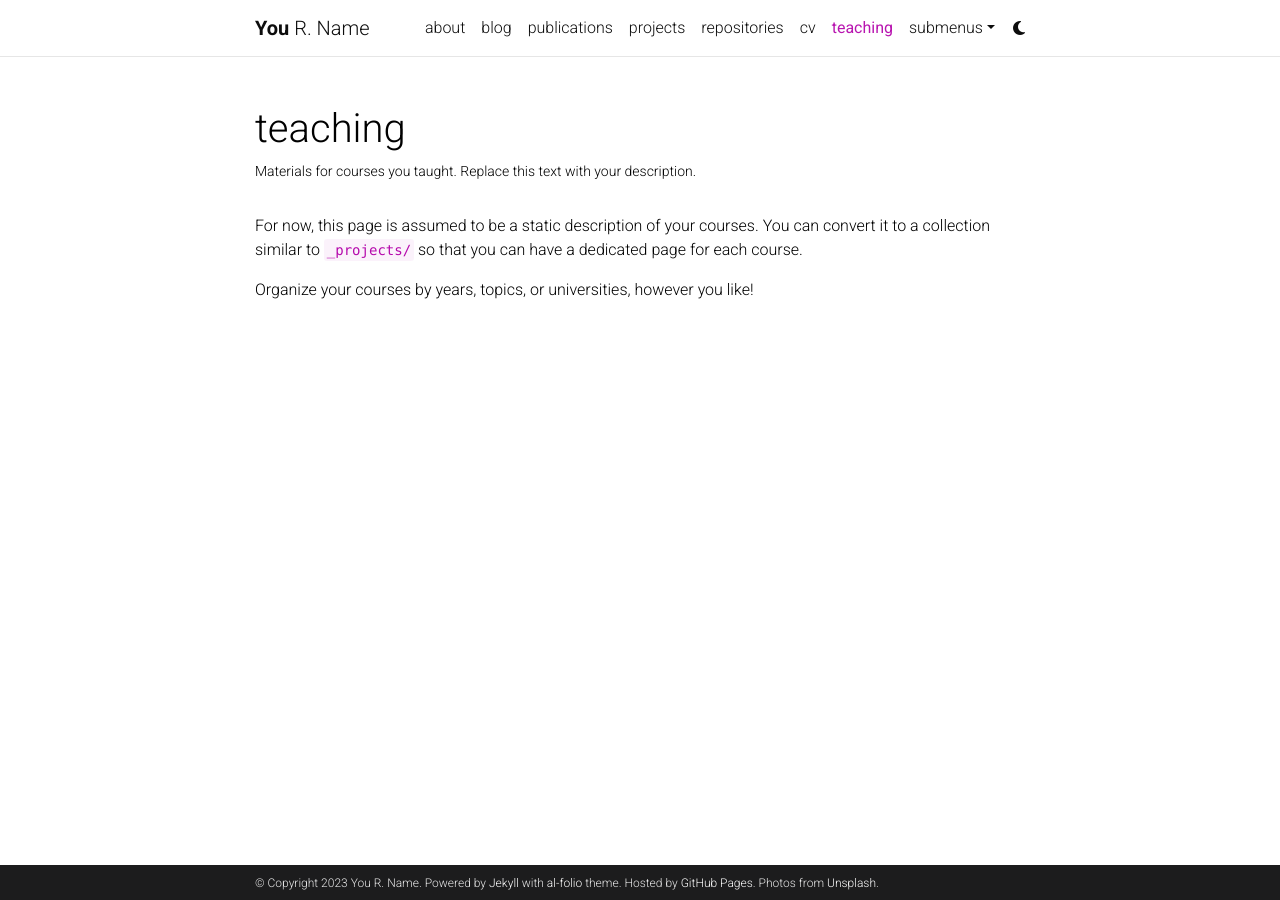
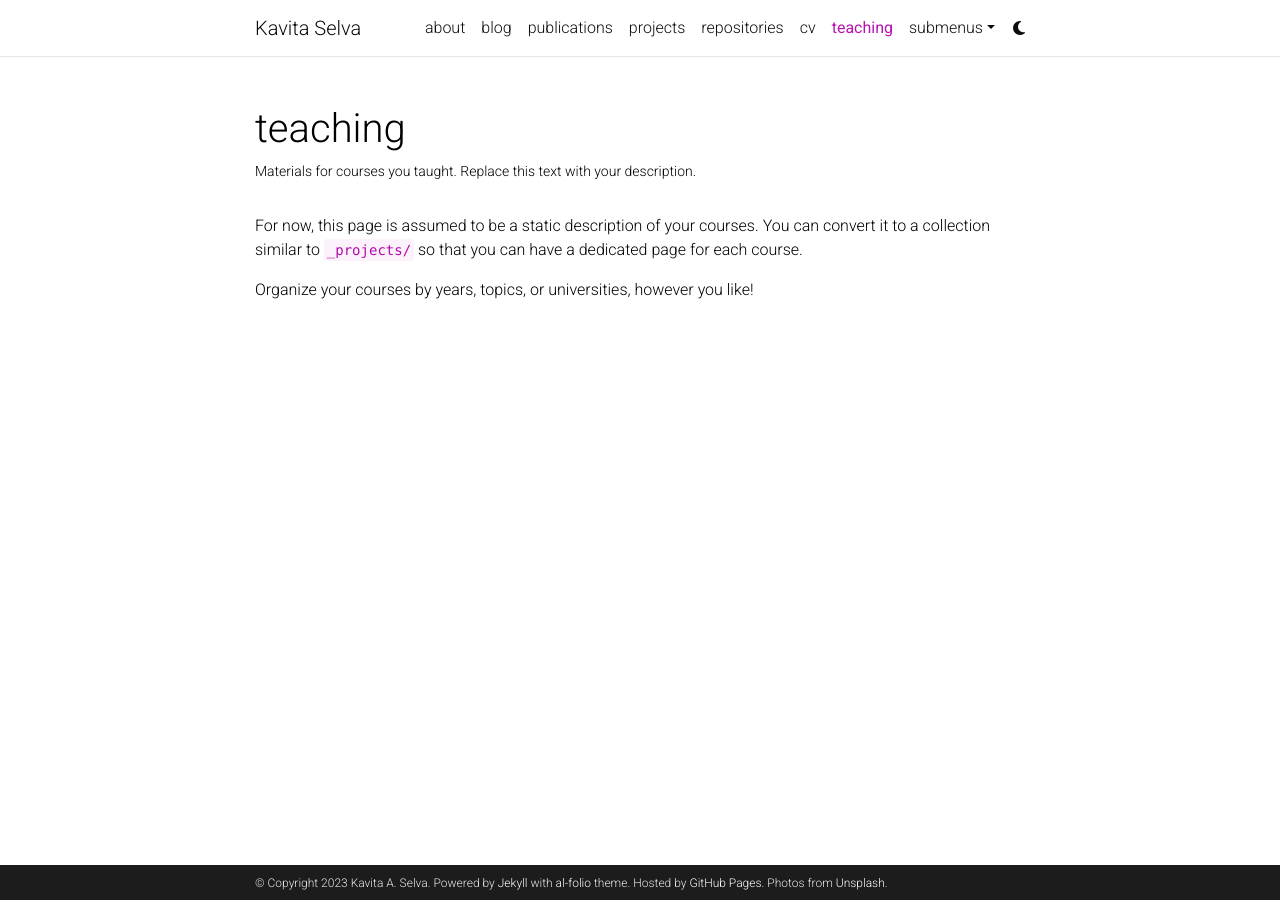
Before and after one commit to kaselva/kaselva.github.io, a Jekyll site: the page built from _pages/teaching.md, in a window 1280 px wide. Built offline with Jekyll 4.4.1, drawn with Linux system fonts in a browser that asks for light colours; comment, search, counter and statistics services are not loaded; a style sheet for code colours, icons or effects is not loaded.

Commit message:
initial config

```diff
--- a/_config.yml
+++ b/_config.yml
@@ -2,10 +2,10 @@
 # Site settings
 # -----------------------------------------------------------------------------
 
-title: blank # the website title (if blank, full name will be used instead)
-first_name: You
-middle_name: R.
-last_name: Name
+title: Kavita Selva # the website title (if blank, full name will be used instead)
+first_name: Kavita
+middle_name: A.
+last_name: Selva
 email: you@example.com
 description: > # the ">" symbol means to ignore newlines until "footer_text:"
   A simple, whitespace theme for academics. Based on [*folio](https://github.com/bogoli/-folio) design.
```
